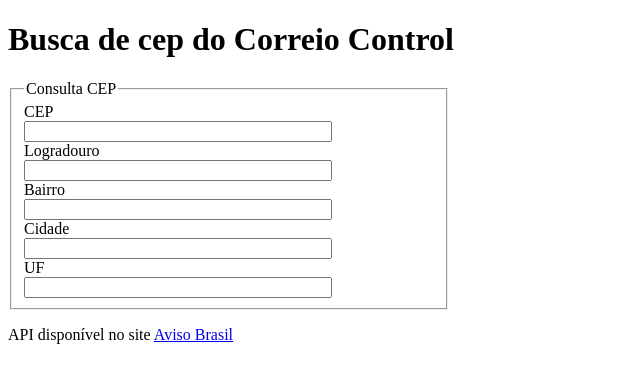
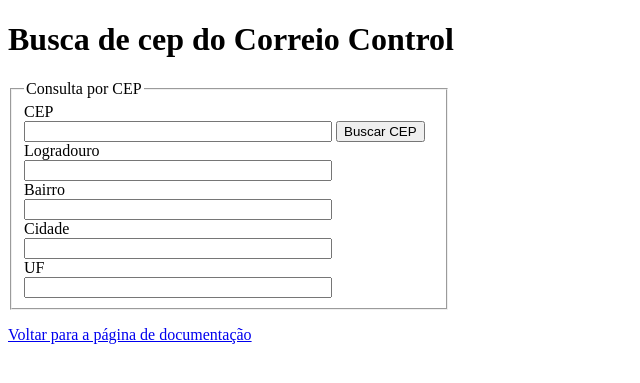
Before and after one commit to maxvianna/javascript_buscacep, a PHP site: page / in a window 1280 px wide. Shown: the top 383 px of the page, without its empty margins (0-640 px from the left). Run offline with PHP 8.4, Linux system fonts and the light colour scheme.

Commit message:
Codigo-fonte utilizado no viddeo do youtube

```diff
--- a/index.php
+++ b/index.php
@@ -1,10 +1,11 @@
+
 <!DOCTYPE html>
 <html lang="pt-BR">
   <head>
     <meta charset="utf-8" />
     <title></title>
     <script>
-    function consultacep(cep){
+    function atualizacep(cep){
       cep = cep.replace(/\D/g,"")
       url="http://cep.correiocontrol.com.br/"+cep+".js"
       s=document.createElement('script')
@@ -23,17 +24,17 @@
       document.getElementById('localidade').value=valor.localidade
       document.getElementById('uf').value=valor.uf
     }
+
     </script>
-    <style>
+    <style type="text/css">
+    fieldset {
+      width: 410px;
+    }
     input {
       width: 300px;
     }
     label {
-    	width: 100px;
-    	display: inline-block;
-    }
-    fieldset {
-    	width: 410px;
+      width: 100px; display: inline-block;
     }
     </style>
   </head>
@@ -41,19 +42,22 @@
   <h1>Busca de cep do Correio Control</h1>
   <form>
     <fieldset>
-  		<legend>Consulta CEP</legend>
+      <legend>Consulta por CEP</legend>
       <label>CEP</label>
-		<input id="cep" onblur="consultacep(this.value)" /><br/>
+      <input id="cep" />
+      <button type="button" onclick="atualizacep(cep.value)">Buscar CEP</button><br/>
       <label>Logradouro</label>
-		<input id="logradouro" /><br/>
+      <input id="logradouro" />
       <label>Bairro</label>
-		<input id="bairro" /><br/>
+      <input id="bairro" />
       <label>Cidade</label>
-		<input id="localidade" /><br/>
+      <input id="localidade" />
       <label>UF</label>
       <input id="uf" />
     </fieldset>
   </form>
-  <p>API disponível no site <a href="http://avisobrasil.com.br/correio-control/api-de-consulta-de-cep/" target="_blank">Aviso Brasil</a></p>
+  <p>
+  <a href="http://avisobrasil.com.br/api-de-consulta-de-cep/">Voltar para a página de documentação</a>
+  </p>
   </body>
 </html>
```
Lines whose indentation alone changed are shown as unchanged.
